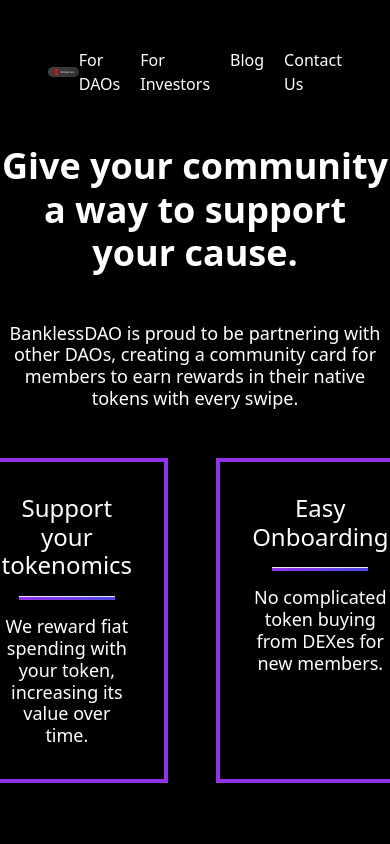
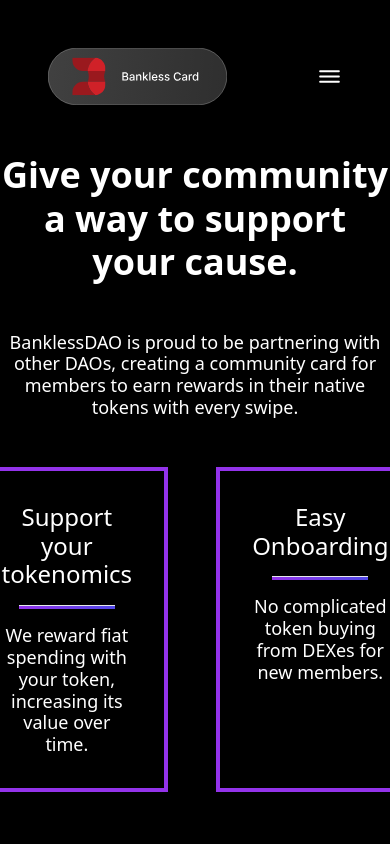
Before and after one commit to Bankless-Card/Bcard-website, a Next.js app: page /for-daos in a window 390 px wide. Shown: the top 844 px of the page. Built offline with nearby package versions, Linux system fonts and the light colour scheme.

Commit message:
add hamburger

```diff
--- a/components/Navbar.tsx
+++ b/components/Navbar.tsx
@@ -1,11 +1,17 @@
-import React from 'react'
+import React, { useState } from "react";
 import Image from "next/image";
 import Link from "next/link";
 
 const Navbar = () => {
+  const [isOpen, setIsOpen] = useState(false);
+
+  const handleToggle = () => {
+    setIsOpen(!isOpen);
+  };
+
   return (
-    <nav className='flex justify-between items-center p-[3rem]'>
-         <Link href="/" className=''>
+    <nav className="flex justify-between items-center p-[3rem]">
+      <Link href="/" className="">
         <Image
           priority
           src="/images/logo.svg"
@@ -15,14 +21,84 @@
           alt="bankless card"
         />
       </Link>
-         <div className='flex gap-5'>
+      <div className="hidden md:flex gap-5">
         <Link href="/for-daos">For DAOs</Link>
         <Link href="/for-investors">For Investors</Link>
-            <a  href="https://banklesscard.mirror.xyz/" target="_blank" rel="noreferrer">Blog</a>
+        <a
+          href="https://banklesscard.mirror.xyz/"
+          target="_blank"
+          rel="noreferrer"
+        >
+          Blog
+        </a>
         <Link href="/contact-us">Contact Us</Link>
       </div>
+      <div className="md:hidden">
+        <button
+          onClick={handleToggle}
+          className="block text-gray-700 hover:text-white focus:text-white focus:outline-none"
+        >
+          <Image
+            priority
+            src="/images/hamburger.svg"
+            className=""
+            height={25}
+            width={25}
+            alt="hamburger"
+          />
+        </button>
+        <div
+          className={`${
+            isOpen ? "block" : "hidden"
+          } absolute top-0 left-0 w-full bg-white z-50`}
+        >
+          <div className="p-4">
+            <Link
+              href="/for-daos"
+              onClick={() => {
+                setIsOpen(false);
+              }}
+            >
+              <p className="block text-gray-800 hover:text-white py-2">
+                For DAOs
+              </p>
+            </Link>
+            <Link
+              href="/for-investors"
+              onClick={() => {
+                setIsOpen(false);
+              }}
+            >
+              <p className="block text-gray-800 hover:text-white py-2">
+                For Investors
+              </p>
+            </Link>
+            <a
+              href="https://banklesscard.mirror.xyz/"
+              target="_blank"
+              rel="noreferrer"
+              className="block text-gray-800 hover:text-white py-2"
+              onClick={() => {
+                setIsOpen(false);
+              }}
+            >
+              Blog
+            </a>
+            <Link
+              href="/contact-us"
+              onClick={() => {
+                setIsOpen(false);
+              }}
+            >
+              <p className="block text-gray-800 hover:text-white py-2">
+                Contact Us
+              </p>
+            </Link>
+          </div>
+        </div>
+      </div>
     </nav>
-  )
-}
+  );
+};
 
-export default Navbar
+export default Navbar;
```
Also changed, not shown: public/images/hamburger.svg (added). Lines whose indentation alone changed are shown as unchanged.
